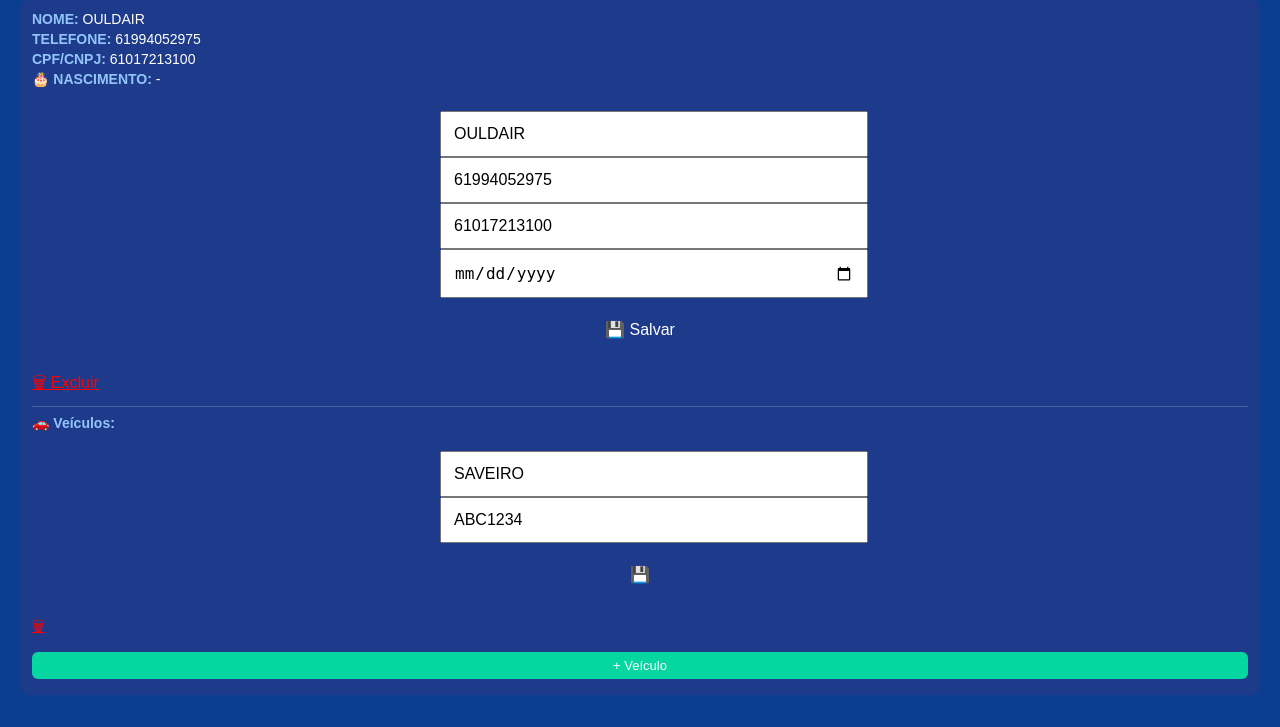
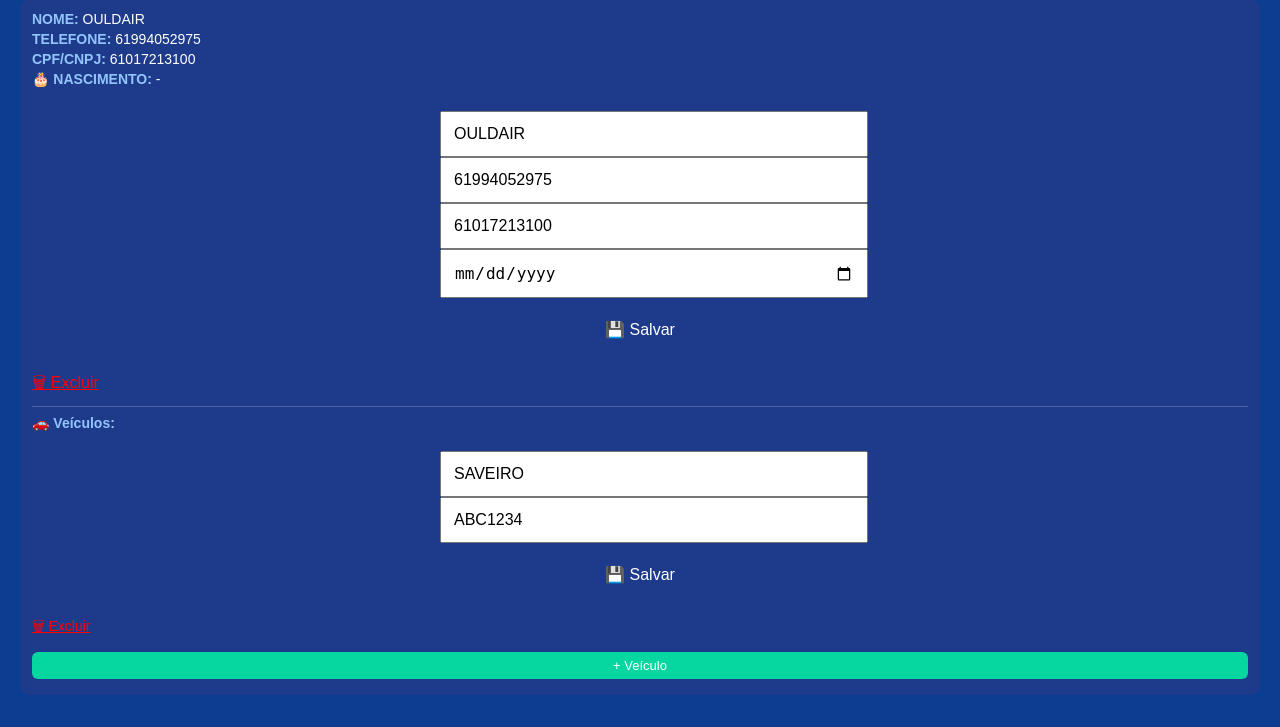
Before and after one commit to ouldair-lab/sistema-oficina-housecar, a Flask app: page /clientes in a window 1280 px wide. Shown: the part 255-982 px from the top of the page. Run offline with Flask 3, Linux system fonts and the light colour scheme; a user stored in the database is signed in; data comes from the database, SQL or seed files in the repository.

Commit message:
ajuste editar clientes e veiculos

```diff
--- a/templates/clientes.html
+++ b/templates/clientes.html
@@ -144,13 +144,13 @@
                         <input name="veiculo" value="{{ v[1] }}">
                         <input name="placa" value="{{ v[2] }}">
 
-                        <button type="submit">💾</button>
+                        <button type="submit">💾 Salvar</button>
                     </form>
 
                     <a href="/excluir_veiculo/{{ v[0] }}"
                        onclick="return confirm('Excluir veículo?')"
                        style="color:red;">
-                       🗑
+                       🗑 Excluir
                     </a>
 
                 </div>
```
